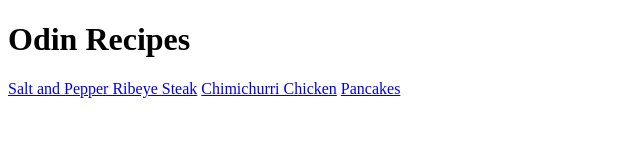
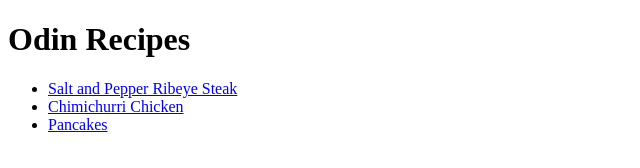
Before and after one commit to PrimoDev94/odin-recipes, a plain HTML site: page index.html in a window 1280 px wide. Shown: the whole page, without its empty margins (0-640 px from the left). Drawn offline with Linux system fonts and the light colour scheme.

Commit message:
Putting all links in index in an unordered list

```diff
--- a/index.html
+++ b/index.html
@@ -7,8 +7,10 @@
 
     <body>
         <h1>Odin Recipes</h1>
-        <a href="../odin-recipes/recipes/ribeye.html">Salt and Pepper Ribeye Steak</a>
-        <a href="../odin-recipes/recipes/chimichurrichicken.html">Chimichurri Chicken</a>
-        <a href="../odin-recipes/recipes/pancake.html">Pancakes</a>
+        <ul>
+            <li><a href="../odin-recipes/recipes/ribeye.html">Salt and Pepper Ribeye Steak</a></li>
+            <li><a href="../odin-recipes/recipes/chimichurrichicken.html">Chimichurri Chicken</a></li>
+            <li><a href="../odin-recipes/recipes/pancake.html">Pancakes</a></li>
+        </ul>
     </body>
 </html>
```
